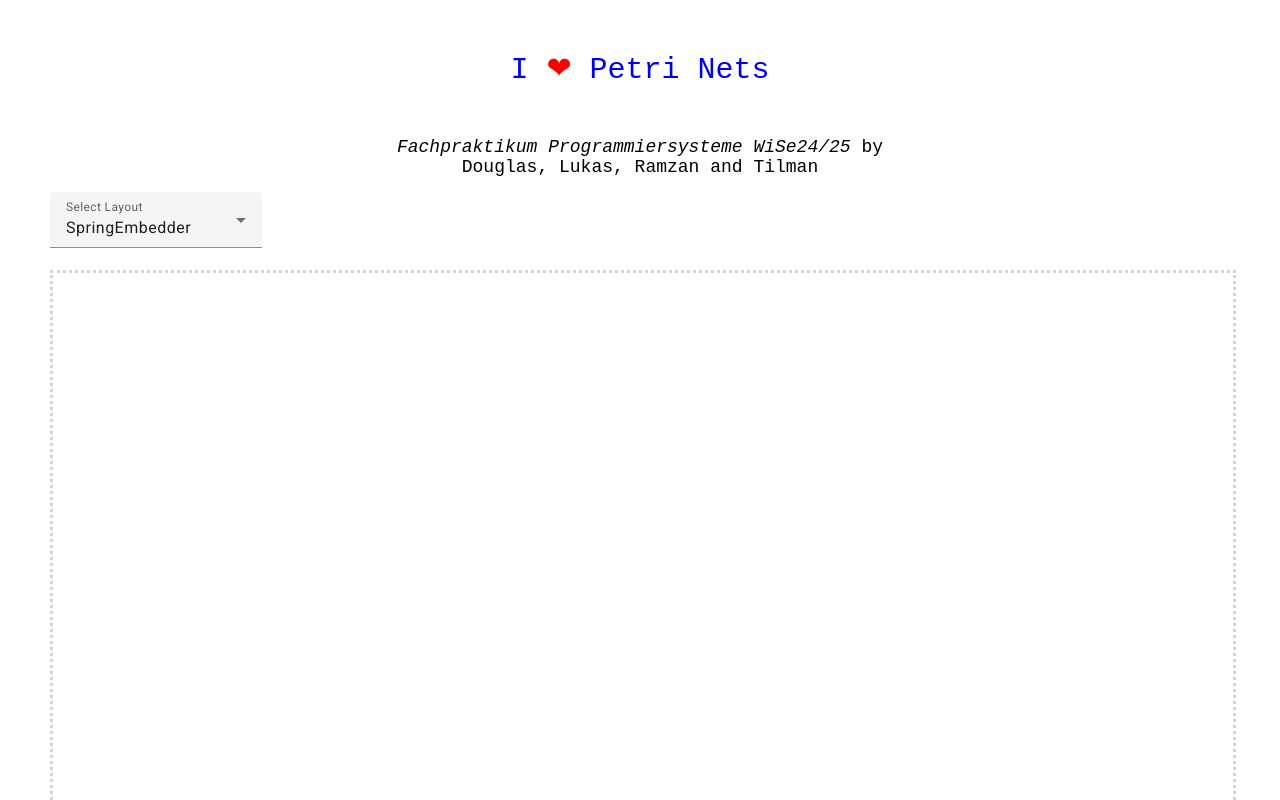
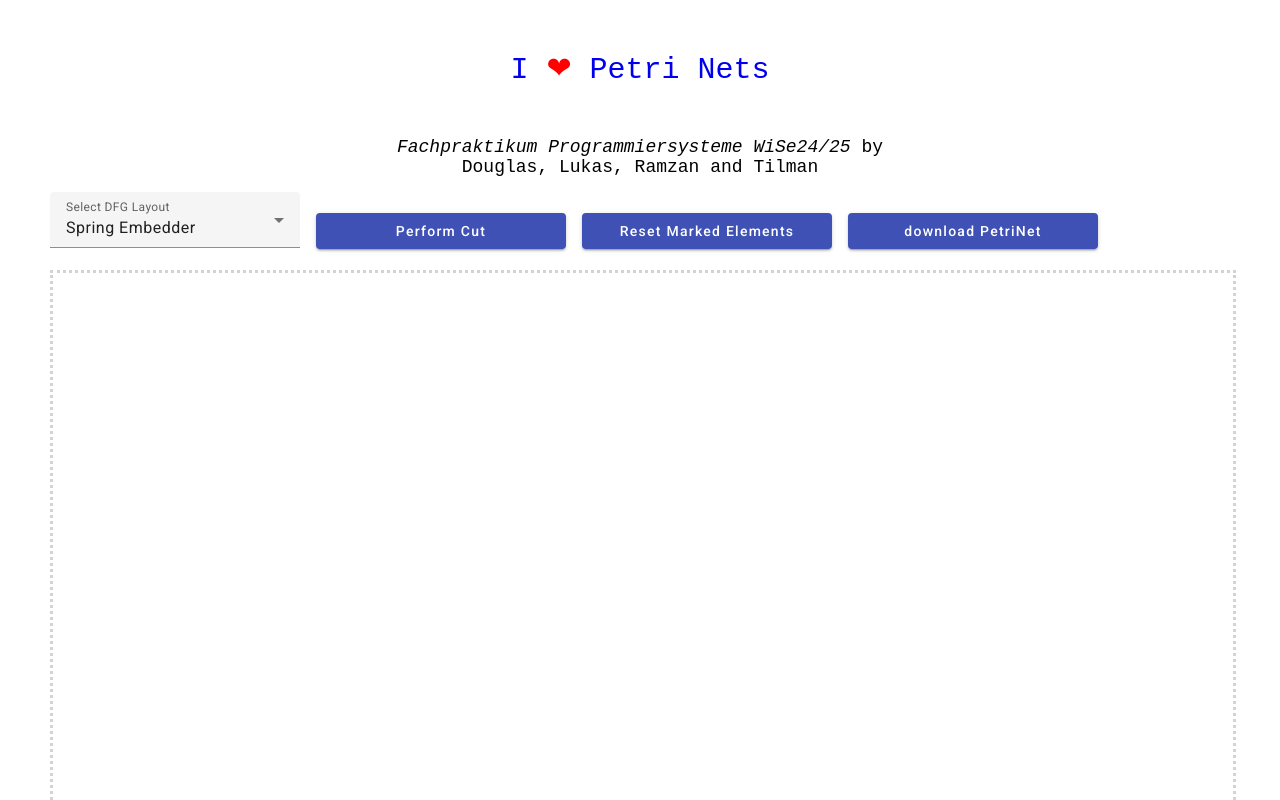
Before and after one commit to TilDans/Westen-FaPra-WiSe-24-25-ImproveLayout, an Angular app: page / in a window 1280 px wide. Shown: the top 800 px of the page. Built offline with nearby package versions, Linux system fonts and the light colour scheme; what xmlbuilder2 would draw is missing.

Commit message:
FPW-23 Kleinere redaktionelle Änderungen Layout Einstellung Darstellung display component

```diff
--- a/src/app/classes/Datastructure/enums.ts
+++ b/src/app/classes/Datastructure/enums.ts
@@ -1,5 +1,5 @@
 export enum Layout {
-    SpringEmbedder = "SpringEmbedder",
+    SpringEmbedder = "Spring Embedder",
     Sugiyama = "Sugiyama",
 }
 
--- a/src/app/components/display/display.component.css
+++ b/src/app/components/display/display.component.css
@@ -4,3 +4,14 @@
     border-style: dotted;
     border-color: lightgrey;
 }
+
+.settingsForButtons {
+    display: flex;
+    align-items: center; /* Align items vertically */
+    gap: 16px; /* Add space between elements */
+  }
+
+  .aligned-element {
+    flex: 1; /* Ensures both elements take equal width */
+    max-width: 250px; /* Optional: Restrict max width for form field and button */
+  }
--- a/src/app/components/display/display.component.html
+++ b/src/app/components/display/display.component.html
@@ -1,12 +1,23 @@
+<div class="settingsForButtons">
+  <mat-form-field appearance="fill" class="aligned-element">
+    <mat-label>Select DFG Layout</mat-label>
+    <mat-select [(value)]="selectedLayout" (selectionChange)="applyLayout()">
+      <mat-option *ngFor="let layout of availableLayouts" [value]="layout">
+        {{ layout }}
+      </mat-option>
+    </mat-select>
+  </mat-form-field>
 
-<mat-form-field appearance="fill">
-     <mat-label>Select Layout</mat-label>
-     <mat-select [(value)]="selectedLayout" (selectionChange)="applyLayout()">
-       <mat-option *ngFor="let layout of availableLayouts" [value]="layout">
-         {{ layout }}
-       </mat-option>
-     </mat-select>
-</mat-form-field>
+  <button mat-raised-button color="primary" class="aligned-element" (click)="performCut()">
+    Perform Cut
+  </button>
+  <button mat-raised-button color="primary" class="aligned-element" (click)="resetCut()">
+    Reset Marked Elements
+  </button>
+  <button mat-raised-button *ngIf="isPetriNetFinished" color="primary" class="aligned-element" (click)="downloadPetriNet()" >
+    download PetriNet
+  </button>
+</div>
 
 <svg #drawingArea class="canvas"
      (drop)="processDropEvent($event)"
@@ -16,6 +27,6 @@
      (dragover)="prevent($event)">
 </svg>
 
-<button (click)="performCut()">Perform cut</button>
+<!-- <button (click)="performCut()">Perform cut</button>
 <button (click)="resetCut()">Cancel</button>
-<button *ngIf="isPetriNetFinished" (click)="downloadPetriNet()">download PetriNet</button>
+<button *ngIf="isPetriNetFinished" (click)="downloadPetriNet()">download PetriNet</button> -->
--- a/src/app/services/svg-layout.service.ts
+++ b/src/app/services/svg-layout.service.ts
@@ -99,7 +99,7 @@ export class SvgLayoutService {
 
         // Assign coordinates to nodes
         const nodePositions: { [key: string]: { x: number; y: number; } } = {};
-        const columnSpacing = 200; // Horizontal spacing between columns
+        const columnSpacing = 75; // Horizontal spacing between columns
         const rowSpacing = 100;    // Vertical spacing between nodes in the same column
 
         columns.forEach((column, columnIndex) => {
```
